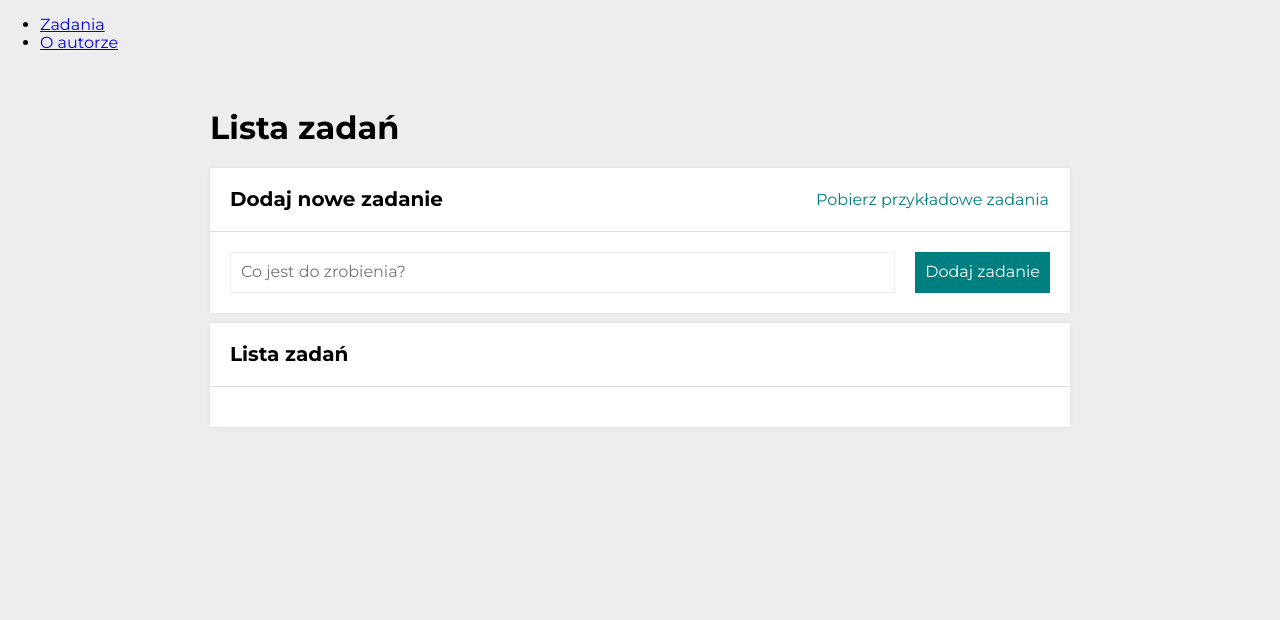
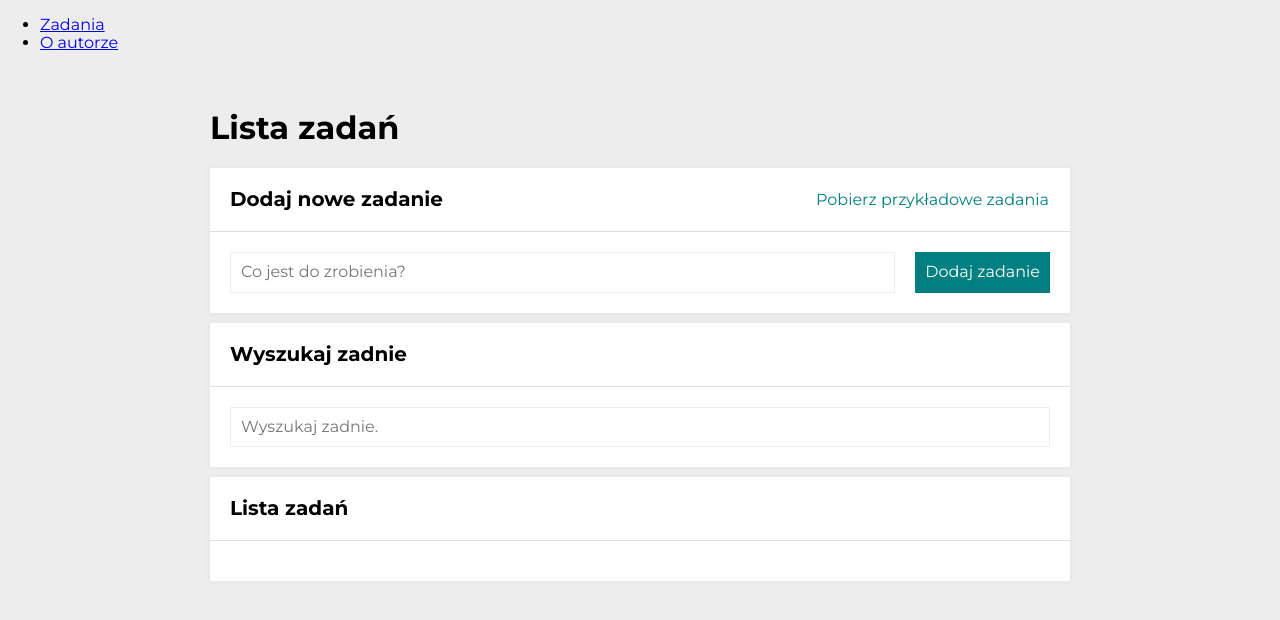
Before and after one commit to namerafal/todos-list-react, a React (Create React App) app: page /#/zadania in a window 1280 px wide. Shown: the top 620 px of the page. Built offline with nearby package versions, Linux system fonts and the light colour scheme.

Commit message:
Created Search component

```diff
--- /dev/null
+++ b/src/features/tasks/TasksPage/Search/index.js
@@ -0,0 +1,34 @@
+import { useHistory, useLocation } from "react-router-dom";
+import { SearchWrapper, SearchInput } from "./styled";
+import searchQueryParamName from "../searchQueryParamName";
+
+const Search = () => {
+    const location = useLocation();
+    const history = useHistory();
+    const query = (new URLSearchParams(location.search)).get(searchQueryParamName);
+
+    const onInputChange = ({ target }) => {
+        const searchParams = new URLSearchParams(location.search);
+
+        if (target.value.trim() === "") {
+            searchParams.delete(searchQueryParamName);
+        } else {
+            searchParams.set(searchQueryParamName, target.value);
+        }
+
+        history.push(`${location.pathname}?${searchParams.toString()}`);
+    };
+
+    return (
+        <SearchWrapper>
+            <SearchInput
+                value={query || ""}
+                onChange={onInputChange}
+                placeholder="Wyszukaj zadnie. "
+            />
+        </SearchWrapper>
+    )
+
+};
+
+export default Search
--- /dev/null
+++ b/src/features/tasks/TasksPage/Search/styled.js
@@ -0,0 +1,14 @@
+import styled from "styled-components"
+
+export const SearchWrapper = styled.form`
+    display: grid;
+    grid-template-columns: 1fr auto;
+
+    @media (max-width: ${({ theme }) => theme.breakpoint.mobileMax}px) {
+        grid-template-columns: 1fr;
+    }
+`;
+export const SearchInput = styled.input`
+    padding: 10px;
+    border: 1px solid  ${({ theme }) => theme.color.gallery};
+`;
--- a/src/features/tasks/TasksPage/index.js
+++ b/src/features/tasks/TasksPage/index.js
@@ -7,6 +7,7 @@
 import Form from "./Form";
 import Buttons from "./Buttons";
 import TasksList from "./TasksList";
+import Search from "./Search";
 
 function TasksPage() {
   const dispatch = useDispatch();
@@ -22,9 +23,14 @@
             {isLoading ? "Pobieram zadania" : "Pobierz przykładowe zadania"}
           </Button>
         }
-
         body={<Form />}
       />
+
+      <AppSection
+        title="Wyszukaj zadnie"
+        body={<Search />}
+      />
+
       <AppSection
         title="Lista zadań"
         extraHeaderContent={<Buttons />}
```
